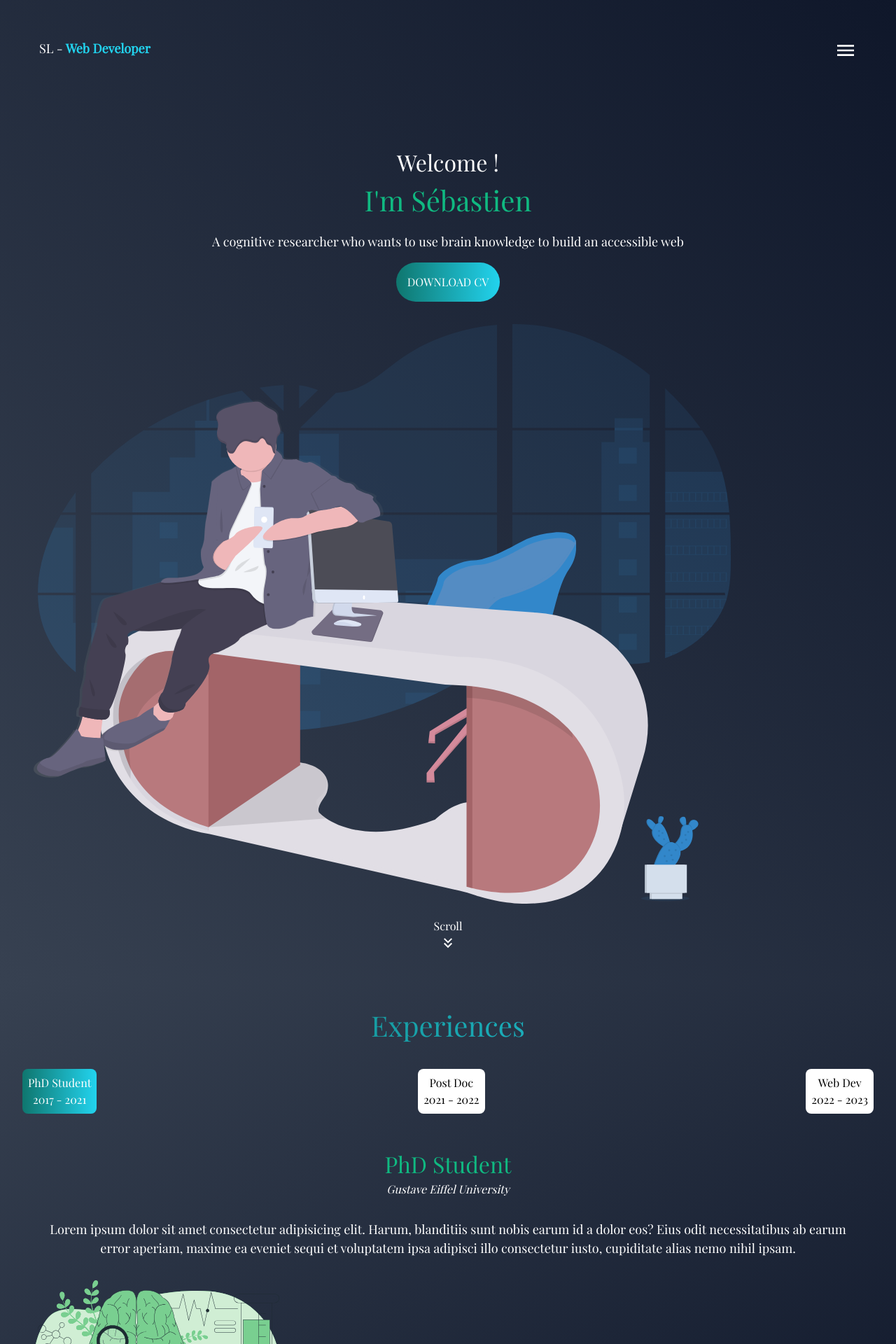
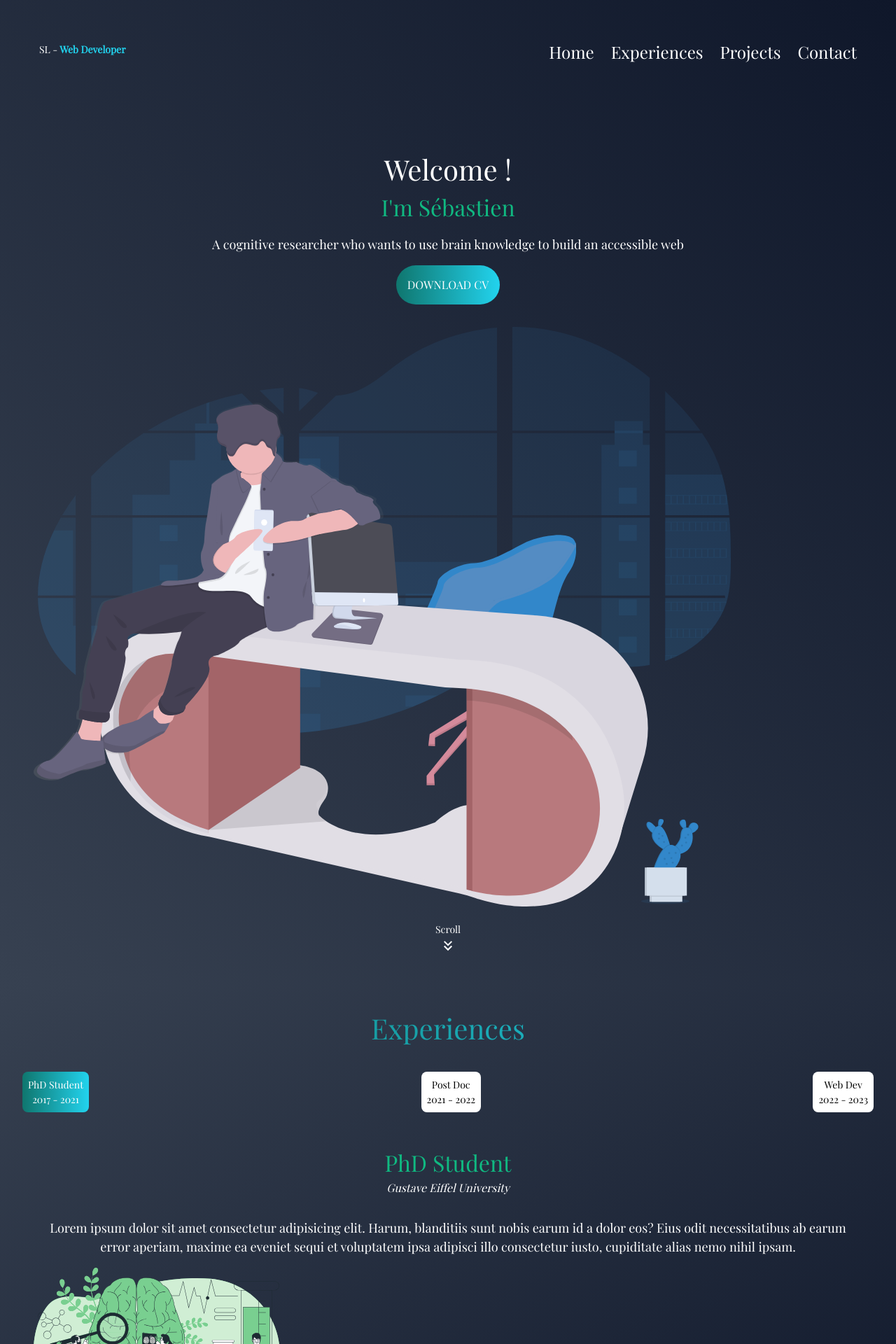
Before and after one commit to SebastienLaurentt/Portfolio-SL, a React (Vite) app: page / in a window 1280 px wide. Shown: the top 1920 px of the page at 70% size. Built offline with nearby package versions, Linux system fonts and the light colour scheme.

Commit message:
index.css settled to to prepare responsive

```diff
--- a/package.json
+++ b/package.json
@@ -14,6 +14,8 @@
 		"react": "^18.2.0",
 		"react-dom": "^18.2.0",
 		"react-icons": "^4.10.1",
+		"react-router-dom": "^6.15.0",
+		"react-router-hash-link": "^2.4.3",
 		"typewriter-effect": "^2.20.1"
 	},
 	"devDependencies": {
--- a/src/components/Header.tsx
+++ b/src/components/Header.tsx
@@ -12,10 +12,10 @@ import headerCategory from '../data/headerCategory';
     return (
       <header className="flex flex-row justify-between p-6 text-white text-lg">
         <div className="">
-            <span>SL -</span>
+            <span className="">SL -</span>
             <span className="font-bold text-cyan-400"> Web Developer</span>
         </div>
-        <div>
+        <div className="md:hidden">
           <IoMdMenu
             size={32}
             className={'cursor-pointer'}
@@ -24,7 +24,24 @@ import headerCategory from '../data/headerCategory';
             }}
           />
         </div>
-      {burgerIsOpen && <BurgerMenu setBurgerIsOpen={setBurgerIsOpen} headerCategory={headerCategory}/>}
+      <BurgerMenu setBurgerIsOpen={setBurgerIsOpen} burgerIsOpen={burgerIsOpen} headerCategory={headerCategory}/>
+        <ul
+          className=" hidden md:flex text-slate-900   gap-6 text-center text-xl"
+
+        >
+          <li className='text-white '>
+            Home
+          </li>
+          <li className='text-white'>
+            Experiences
+          </li>
+          <li className='text-white'>
+            Projects
+          </li>
+          <li className='text-white'>
+            Contact
+          </li>
+        </ul>
       </header>
     );
   }
--- a/src/components/MenuBurger.tsx
+++ b/src/components/MenuBurger.tsx
@@ -1,38 +1,45 @@
 import { AiOutlineCloseCircle } from 'react-icons/ai';
+import { HashLink } from 'react-router-hash-link';
 
 interface BurgerMenuProps {
   setBurgerIsOpen: Function;
+  burgerIsOpen: boolean;
   headerCategory: {
     label: string;
     route: string;
   }[];
 }
 
-function BurgerMenu({ setBurgerIsOpen, headerCategory }: BurgerMenuProps) {
+function BurgerMenu({ setBurgerIsOpen, burgerIsOpen}: BurgerMenuProps) {
+
+  const position = burgerIsOpen ? 'top-0 h-screen' : '-top-full h-0';
+
   return (
-    <div className="bg-slate-800 absolute top-0 left-0 p-6 h-52 w-full">
+    <div
+      className={`bg-slate-800 absolute left-0 ${position} duration-500 px-8 py-16 w-full z-50 transition-all rounded-b-2xl`}
+    >
       <AiOutlineCloseCircle
         size={32}
-        className={'absolute top-14 right-14 fill-gray-50 cursor-pointer'}
+        className={'absolute top-14 right-14 fill-white-600 cursor-pointer'}
         onClick={() => setBurgerIsOpen(false)}
       />
-        <ul
-          className="text-gray-50 flex flex-col gap-4 text-center text-xl mt-8"
-          onClick={() => setBurgerIsOpen(false)}
-        >
-          {headerCategory.map((headerCategory) => {
-                  return (
-                      <li className="px-4 hover:text-cyan-400 ">
-                          <a className="" href={headerCategory.route} key = {headerCategory.label}>
-                          {headerCategory.label}
-                          </a>
-                      </li>
-                      )
-                  }
-                  )
-              }
-        </ul>
-
+      <ul
+        className="text-slate-900 flex flex-col gap-6 text-center text-xl"
+        onClick={() => setBurgerIsOpen(!burgerIsOpen)}
+      >
+        <li className='text-white '>
+          Home
+        </li>
+        <li className='text-white'>
+          Experiences
+        </li>
+        <li className='text-white'>
+          Projects
+        </li>
+        <li className='text-white'>
+          Contact
+        </li>
+      </ul>
     </div>
   );
 }
--- a/src/sections/Experiences.tsx
+++ b/src/sections/Experiences.tsx
@@ -1,5 +1,4 @@
 import React, { useState } from 'react';
-import TitleSection from '../components/TitleSection';
 import carlogo from '../assets/carLogo.svg';
 import brainlogo from '../assets/brainLogo.svg';
 import computerlogo from '../assets/computerLogo.svg';
@@ -17,41 +16,41 @@ function Experiences() {
   if (activeButton === 'PhD Student') {
     sectionContent = (
       <div className="">
-        <h3 className="block text-emerald-500 text-3xl">PhD Student</h3>
-        <h4 className="italic mb-8">Gustave Eiffel University</h4>
-        <p className="text-lg mb-8">
+        <h4 className="mb-0">PhD Student</h4>
+        <h5 className="">Gustave Eiffel University</h5>
+        <p className="">
           Lorem ipsum dolor sit amet consectetur adipisicing elit. Harum, blanditiis sunt nobis earum id a dolor eos? Eius odit necessitatibus ab earum error aperiam, maxime ea eveniet sequi et voluptatem ipsa adipisci illo consectetur iusto, cupiditate alias nemo nihil ipsam.
         </p>
-        <img src={brainlogo} alt="" className="h-52" />
+        <img src={brainlogo} alt="" className="mt-4 h-52" />
       </div>
     );
   } else if (activeButton === 'Post Doc') {
     sectionContent = (
       <>
-        <h3 className="block text-emerald-500 text-3xl">Post Doc</h3>
-        <h4 className="italic mb-8">Gustave Eiffel University</h4>
-        <p className="text-lg mb-8">
+        <h4 className="mb-0">Post Doc</h4>
+        <h5 className="">Gustave Eiffel University</h5>
+        <p className="">
         Lorem ipsum dolor sit amet consectetur adipisicing elit. Harum, blanditiis sunt nobis earum id a dolor eos? Eius odit necessitatibus ab earum error aperiam, maxime ea eveniet sequi et voluptatem ipsa adipisci illo consectetur iusto, cupiditate alias nemo nihil ipsam.
         </p>
-        <img src={carlogo} alt="" className="h-52" />
+        <img src={carlogo} alt="" className="mt-4 h-52" />
       </>
     );
   } else if (activeButton === 'Web Dev') {
     sectionContent = (
       <>
-        <h3 className="block text-emerald-500 text-3xl">Web Dev</h3>
-        <h4 className="italic mb-8">O'Clock Company</h4>
-        <p className="text-lg mb-8">
+        <h4 className="mb-0">Web Dev</h4>
+        <h5 className="">O'Clock Company</h5>
+        <p className="">
         Lorem ipsum dolor sit amet consectetur adipisicing elit. Harum, blanditiis sunt nobis earum id a dolor eos? Eius odit necessitatibus ab earum error aperiam, maxime ea eveniet sequi et voluptatem ipsa adipisci illo consectetur iusto, cupiditate alias nemo nihil ipsam.
         </p>
-        <img src={computerlogo} alt="" className="h-52" />
+        <img src={computerlogo} alt="" className="mt-4 h-52" />
       </>
     );
   }
 
   return (
     <section className="bg-gradient-to-tl from-slate-900 to-gray-700 min-h-screen p-8">
-      <TitleSection titleContent="Experiences" />
+      <h2>Experiences</h2>
       <div className="flex flex-row justify-between mt-4">
         <button
           className={`${
--- a/src/sections/Home.tsx
+++ b/src/sections/Home.tsx
@@ -10,13 +10,10 @@ function Home() {
     <section className="bg-gradient-to-bl from-slate-900 to-gray-700 min-h-screen p-8">
       <Header />
       <section className="p-4">
-        <div className=" text-white w-full text-center mt-20 mb-8">
-          <span className="block text-3xl"> Welcome ! </span>
-          <span className=" block text-emerald-500  text-4xl mb-4">
-            {' '}
-            I'm Sébastien
-          </span>
-          <p className="text-lg mb-4">
+        <div className="text-white w-full text-center mt-20 mb-8">
+          <h3 className="mb-0"> Welcome ! </h3>
+          <h4 className=""> I'm Sébastien </h4>
+          <p className="">
             {' '}
             A cognitive researcher who wants to use brain knowledge to build an
             accessible web{' '}
@@ -25,10 +22,13 @@ function Home() {
             DOWNLOAD CV
           </button>
         </div>
-        <img src={deskLogo} alt="" className="" />
+        <div>
+          <img src={deskLogo} alt="" className="" />
+        </div>
+
       </section>
       <div className="text-white text-center mt-4 animate-bounce">
-        <span> Scroll</span>
+        <span className="text-base"> Scroll</span>
         <div className="flex flex-row justify-center">
           <MdKeyboardDoubleArrowDown size={24} />
         </div>
--- a/src/sections/Projects.tsx
+++ b/src/sections/Projects.tsx
@@ -1,10 +1,7 @@
-import TitleSection from "../components/TitleSection";
-
-
 function Projects () {
     return (
     <section className="bg-gradient-to-bl from-slate-900 to-gray-700 min-h-screen p-8">
-        <TitleSection titleContent="Projects" />
+        <h2>Projects</h2>
         <div className="flex flex-row justify-center mt-4">
             <button className="bg-gradient-to-r from-teal-700 to-cyan-400 text-white flex flex-col p-2 rounded-lg">
                 <span>Codit</span>
--- a/src/styles/index.css
+++ b/src/styles/index.css
@@ -7,27 +7,35 @@
     font-family: 'Playfair Display', serif;
   }
 
-  /* h1 {
+  h1 {
     @apply text-2xl font-semibold mb-6;
   }
 
   h2 {
-    @apply text-xl font-semibold mb-4;
+    @apply bg-gradient-to-r from-teal-700 to-cyan-400 bg-clip-text text-transparent text-center text-4xl mb-8;
   }
 
   h3 {
-    @apply text-lg font-medium mb-3;
+    @apply text-4xl;
   }
 
   h4 {
-    @apply text-md mb-2;
+    @apply  text-emerald-500 text-3xl mb-4;
+  }
+
+  h5 {
+    @apply  italic mb-8;
   }
 
   p {
-    @apply text-base font-normal mb-4 leading-6;
+    @apply text-lg  mb-4;
+  }
+
+  span {
+    @apply text-base mb-0;
   }
 
   strong {
     @apply font-semibold;
-  } */
+  }
 }
```
Also changed, not shown: 1 other file (tests, documents, lock files or other folders). Lines whose indentation alone changed are shown as unchanged.
